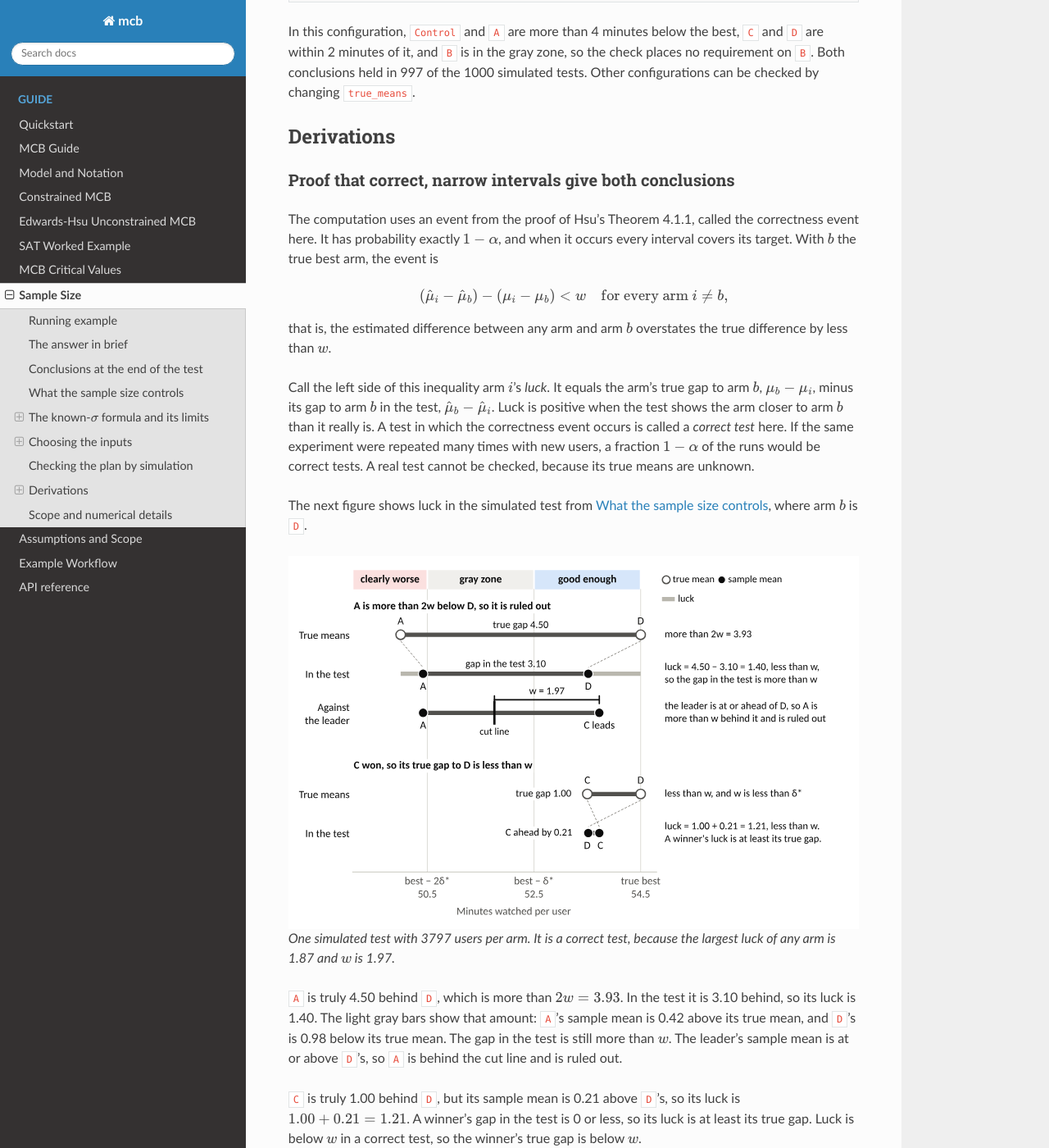
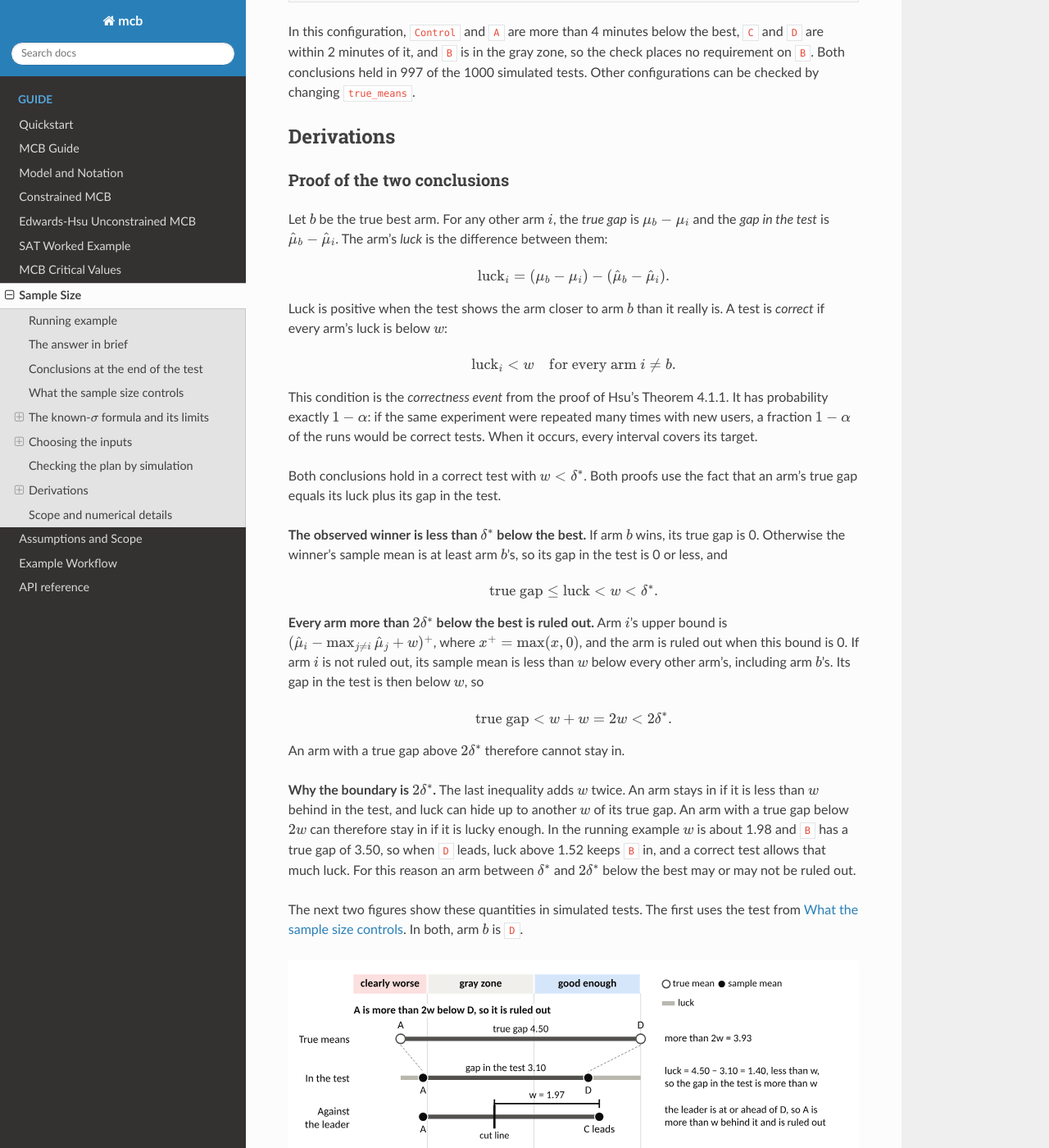
Before and after one commit to johnswyou/mcb, a Sphinx documentation site: the page built from docs/sample_size.md, in a window 1280 px wide and 1400 px high, scrolled down 8656 px. Shown: the whole window at 82% size. Built offline with Sphinx 7.4.7 and the Read the Docs theme 3.1.0, drawn with Linux system fonts in a browser that asks for light colours; some of the changed text lies outside the part shown.

Commit message:
Shorten the sample-size proof and state the conclusions with delta_star
Prove both conclusions directly from a correct test with w < delta_star,
explain why the boundary is 2 delta_star, and remove the paragraphs that
walked through the figures. State the two conclusions in terms of
delta_star where the guide introduces them.

Co-Authored-By: Claude Opus 5.5 <noreply@anthropic.com>

````diff
--- a/docs/sample_size.md
+++ b/docs/sample_size.md
@@ -43,8 +43,8 @@ The rest of the page explains those two conclusions, why the exact answer is lar
 
 At the end of the test the team wants to draw two conclusions:
 
-1. The arm with the highest sample mean (the *observed winner*) is not much worse than the true best arm, so it can be shipped.
-2. The arms that are clearly worse than the best are ruled out.
+1. The arm with the highest sample mean (the *observed winner*) is less than $\delta^*$ below the true best arm, so it can be shipped.
+2. Every arm more than $2\delta^*$ below the true best arm is ruled out.
 
 Both conclusions need a tolerance. Identifying the exact best arm is not a realistic goal: two algorithms that differ by 0.01 minutes cannot be separated by a test of practical size, and the difference would not matter. The tolerance is $\delta^* > 0$, the value the team chooses before the test, in the units of the metric. A shortfall from the best smaller than $\delta^*$ is treated as negligible.
 
@@ -107,7 +107,7 @@ The next figure shows 16 simulated tests at the planned sample size. They are so
 Sixteen simulated tests with 3797 users per arm. Each gray bar ends at that test's cut line.
 ```
 
-When the intervals are correct and $w < \delta^*$, both conclusions hold; [Derivations](#derivations) gives the proof. Hsu calls the probability of this the probability of *correct and useful* inference. `mcb` computes it, and the sample-size functions find the smallest $n$ at which it reaches `target`. Strictly, the computation uses an event, the *correctness event* (defined in [Derivations](#derivations)), that has probability exactly $1 - \alpha$ and implies that every interval is correct. Intervals can also be correct without it, so the computed probability is a lower bound and the plan is conservative.
+Both conclusions hold when $w < \delta^*$ and an event called the *correctness event* occurs. [Derivations](#derivations) defines this event and gives the proof. The event has probability exactly $1 - \alpha$ and implies that every interval is correct. Hsu calls the probability that the intervals are correct and $w < \delta^*$ the probability of *correct and useful* inference. `mcb` computes it using the correctness event, and the sample-size functions find the smallest $n$ at which it reaches `target`. Intervals can also be correct without the event, so the computed probability is a lower bound and the plan is conservative.
 
 Because the correctness event has probability $1 - \alpha$, the probability of correct and useful inference is always below $1 - \alpha$ and approaches it as $n$ grows. `target` must therefore be below $1 - \alpha$; otherwise the functions raise `ValueError`. With $\alpha = 0.05$, Hsu's example uses a target of 0.90.
 
@@ -247,19 +247,41 @@ In this configuration, `Control` and `A` are more than 4 minutes below the best,
 
 ## Derivations
 
-### Proof that correct, narrow intervals give both conclusions
+### Proof of the two conclusions
 
-The computation uses an event from the proof of Hsu's Theorem 4.1.1, called the correctness event here. It has probability exactly $1 - \alpha$, and when it occurs every interval covers its target. With $b$ the true best arm, the event is
+Let $b$ be the true best arm. For any other arm $i$, the *true gap* is $\mu_b - \mu_i$ and the *gap in the test* is $\hat{\mu}_b - \hat{\mu}_i$. The arm's *luck* is the difference between them:
 
 $$
-(\hat{\mu}_i - \hat{\mu}_b) - (\mu_i - \mu_b) < w \quad \text{for every arm } i \neq b,
+\text{luck}_i = (\mu_b - \mu_i) - (\hat{\mu}_b - \hat{\mu}_i).
 $$
 
-that is, the estimated difference between any arm and arm $b$ overstates the true difference by less than $w$.
+Luck is positive when the test shows the arm closer to arm $b$ than it really is. A test is *correct* if every arm's luck is below $w$:
 
-Call the left side of this inequality arm $i$'s *luck*. It equals the arm's true gap to arm $b$, $\mu_b - \mu_i$, minus its gap to arm $b$ in the test, $\hat{\mu}_b - \hat{\mu}_i$. Luck is positive when the test shows the arm closer to arm $b$ than it really is. A test in which the correctness event occurs is called a *correct test* here. If the same experiment were repeated many times with new users, a fraction $1 - \alpha$ of the runs would be correct tests. A real test cannot be checked, because its true means are unknown.
+$$
+\text{luck}_i < w \quad \text{for every arm } i \neq b.
+$$
 
-The next figure shows luck in the simulated test from [What the sample size controls](#what-the-sample-size-controls), where arm $b$ is `D`.
+This condition is the *correctness event* from the proof of Hsu's Theorem 4.1.1. It has probability exactly $1 - \alpha$: if the same experiment were repeated many times with new users, a fraction $1 - \alpha$ of the runs would be correct tests. When it occurs, every interval covers its target.
+
+Both conclusions hold in a correct test with $w < \delta^*$. Both proofs use the fact that an arm's true gap equals its luck plus its gap in the test.
+
+**The observed winner is less than $\delta^*$ below the best.** If arm $b$ wins, its true gap is 0. Otherwise the winner's sample mean is at least arm $b$'s, so its gap in the test is 0 or less, and
+
+$$
+\text{true gap} \le \text{luck} < w < \delta^*.
+$$
+
+**Every arm more than $2\delta^*$ below the best is ruled out.** Arm $i$'s upper bound is $(\hat{\mu}_i - \max_{j \neq i}\hat{\mu}_j + w)^+$, where $x^+ = \max(x, 0)$, and the arm is ruled out when this bound is 0. If arm $i$ is not ruled out, its sample mean is less than $w$ below every other arm's, including arm $b$'s. Its gap in the test is then below $w$, so
+
+$$
+\text{true gap} < w + w = 2w < 2\delta^*.
+$$
+
+An arm with a true gap above $2\delta^*$ therefore cannot stay in.
+
+**Why the boundary is $2\delta^*$.** The last inequality adds $w$ twice. An arm stays in if it is less than $w$ behind in the test, and luck can hide up to another $w$ of its true gap. An arm with a true gap below $2w$ can therefore stay in if it is lucky enough. In the running example $w$ is about 1.98 and `B` has a true gap of 3.50, so when `D` leads, luck above 1.52 keeps `B` in, and a correct test allows that much luck. For this reason an arm between $\delta^*$ and $2\delta^*$ below the best may or may not be ruled out.
+
+The next two figures show these quantities in simulated tests. The first uses the test from [What the sample size controls](#what-the-sample-size-controls). In both, arm $b$ is `D`.
 
 ```{figure} figures/sample_size_luck_in_one_test.svg
 :alt: One simulated test on an axis of minutes watched, below the three zones. The upper group shows arm A with a true gap to D of 4.50, more than 2w = 3.93, and a gap in the test of 3.10, so its luck is 1.40. C leads, the cut line is w = 1.97 behind C, and A is behind the cut line. The lower group shows arm C with a true gap to D of 1.00. C is 0.21 ahead of D in the test, so its luck is 1.21, less than w.
@@ -268,48 +290,12 @@ The next figure shows luck in the simulated test from [What the sample size cont
 One simulated test with 3797 users per arm. It is a correct test, because the largest luck of any arm is 1.87 and $w$ is 1.97.
 ```
 
-`A` is truly 4.50 behind `D`, which is more than $2w = 3.93$. In the test it is 3.10 behind, so its luck is 1.40. The light gray bars show that amount: `A`'s sample mean is 0.42 above its true mean, and `D`'s is 0.98 below its true mean. The gap in the test is still more than $w$. The leader's sample mean is at or above `D`'s, so `A` is behind the cut line and is ruled out.
-
-`C` is truly 1.00 behind `D`, but its sample mean is 0.21 above `D`'s, so its luck is $1.00 + 0.21 = 1.21$. A winner's gap in the test is 0 or less, so its luck is at least its true gap. Luck is below $w$ in a correct test, so the winner's true gap is below $w$.
-
-The next two paragraphs give these two arguments for any arm.
-
-For an arm $i \neq b$, the upper bound is $(\hat{\mu}_i - \max_{j \neq i}\hat{\mu}_j + w)^+$, where $x^+ = \max(x, 0)$. The largest of the other sample means is at least $\hat{\mu}_b$, so when the correctness event occurs,
-
-$$
-\text{upper bound}_i
-\le (\hat{\mu}_i - \hat{\mu}_b + w)^+
-\le (\mu_i - \mu_b + 2w)^+.
-$$
-
-If arm $i$ is more than $2\delta^*$ below the best and $w < \delta^*$, then $\mu_i - \mu_b < -2\delta^* < -2w$, the expression inside is negative, and the upper bound is 0. Arm $i$ is ruled out.
-
-The observed winner's sample mean is at least as large as every other arm's, so each estimated difference in its lower bound is at least 0, and the lower bound is at least $-w > -\delta^*$. Because its interval is correct, the winner's true $\theta$ is also above $-\delta^*$, which means it is within $\delta^*$ of the true best.
-
-The next figure compares the luck each arm got with the luck it needs, over 200 simulated tests with 3797 users per arm. Each dot is one test, placed by the arm's luck in that test, and its shape and shade show the outcome from `constrained_mcb`.
-
 ```{figure} figures/sample_size_luck_needed.svg
 :alt: Four rows of stacked dots, one row per arm other than D, with one dot per simulated test placed by that arm's luck. Each row has two dashed lines, the luck needed to stay in and the luck needed to win. A thick line marks w, about 1.98. For C both dashed lines are left of w, and the dots change from ruled out to kept to won at those lines. For B the stay-in line is left of w and the win line is right of it. For A and Control both dashed lines are right of w and every dot is ruled out.
 :width: 100%
 
-Each arm's luck in 200 simulated tests. The dashed lines show the luck an arm needs, and the thick line shows $w$.
+Each arm's luck in 200 simulated tests with 3797 users per arm. The dashed lines show the luck an arm needs when `D` leads, and the thick line is the average $w$ across the tests.
 ```
-
-To win, an arm's gap in the test must be 0 or less, so its luck must be at least its true gap. To stay in, its sample mean must be less than $w$ below the leader's sample mean. The leader's sample mean is at or above `D`'s, so the arm's luck must be more than its true gap minus $w$. For example, `B` has a true gap of 3.50, so it needs luck above $3.50 - 1.98 = 1.52$ to stay in. `C` needs $-0.98$, which means `C` stays in even if the test shows it up to 0.98 further behind `D` than it really is.
-
-The thick line is drawn at 1.98, the average $w$ across the tests. Each test has its own $w$, between 1.95 and 2.02, because $\hat{\sigma}$ differs from test to test. In a correct test every dot is to the left of that test's $w$, and 191 of the 200 tests are correct. Comparing the dashed lines with $w$ gives what each arm can do in a correct test:
-
-- `Control` and `A` need 2.52 to stay in, which is more than $w$, so they are ruled out.
-- `B` needs 1.52 to stay in, which is less than $w$, and 3.50 to win, which is more than $w$. It can stay in but cannot win.
-- `C` needs 1.00 to win, which is less than $w$, so it can win.
-
-In general, an arm with a true gap above $2w$ needs more than $w$ to stay in, and an arm with a true gap above $w$ needs more than $w$ to win.
-
-Two dots do not match the lines exactly, because the lines assume `D` leads and use the average $w$. One gray dot is to the right of `B`'s stay-in line, because `C`'s sample mean was 1.52 above `D`'s in that test, which moved the cut line to the right. One black dot is just to the left of `C`'s stay-in line, because that test's $w$ was slightly larger than average.
-
-The other 9 tests are not correct. In all 9, `Control` and `A` were still ruled out and the winner was `C` or `D`, so the two conclusions can hold in a test that is not correct.
-
-The correctness event implies that every interval covers its target, but the intervals can also cover their targets when it does not occur. The computed probabilities are therefore lower bounds on the probability that the intervals cover their targets and are narrow.
 
 ### How the probability is computed
 
````
